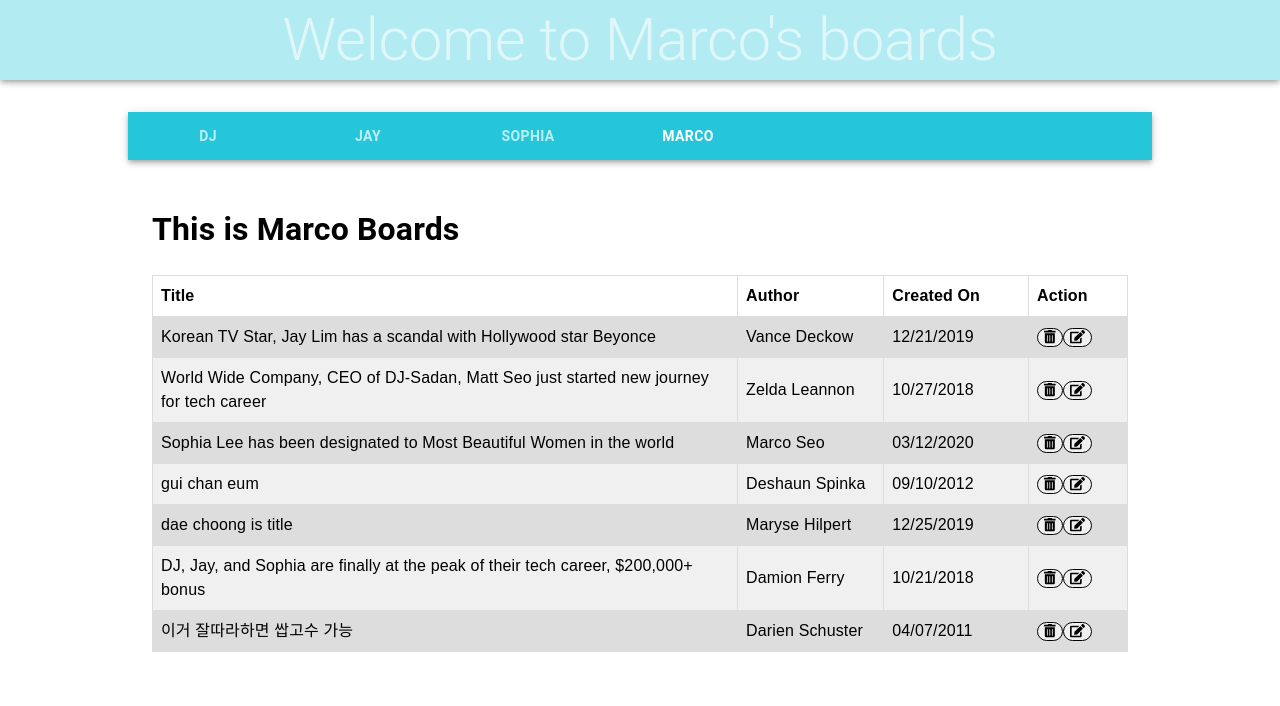
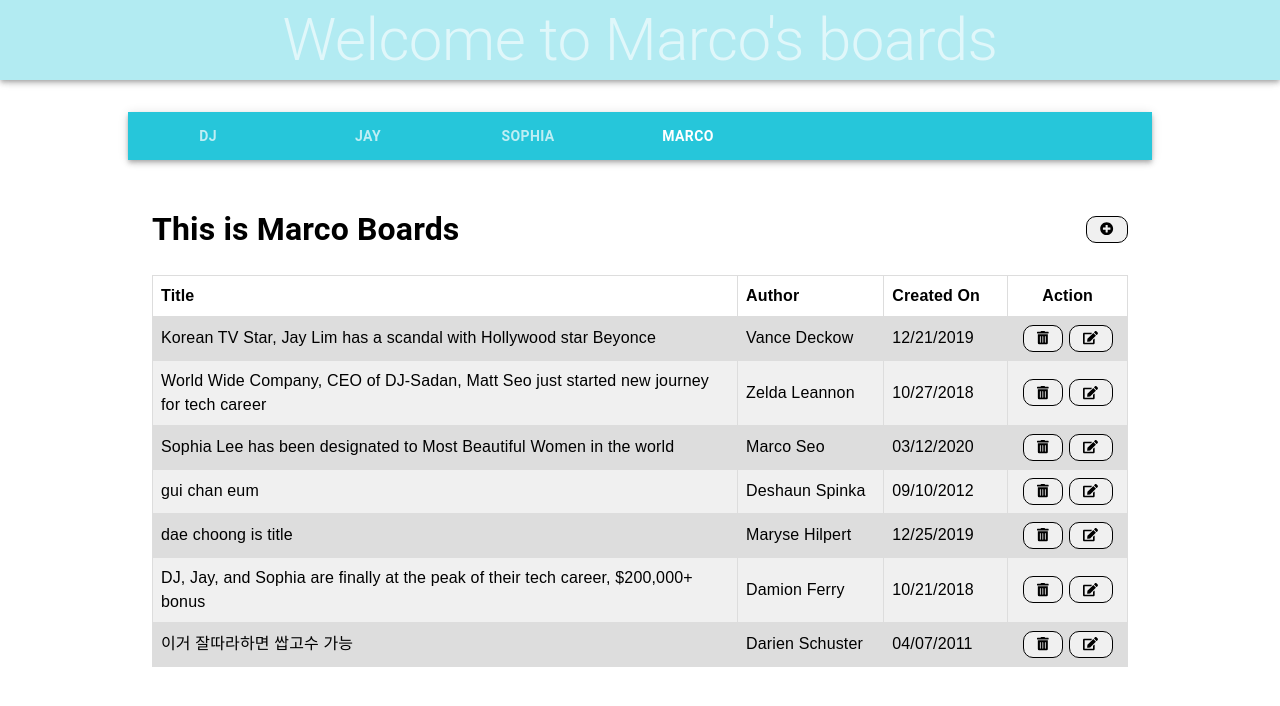
Before and after one commit to seeck3/DJAY_Sophia_Practice, a React (Create React App) app in the folder boards/: page / in a window 1280 px wide. Shown: the top 706 px of the page. Built offline with nearby package versions, Linux system fonts and the light colour scheme; what uuidv4 would draw is missing.

Commit message:
create board

```diff
--- a/boards/src/Components/Boards/Marco/MarcoBoards.css
+++ b/boards/src/Components/Boards/Marco/MarcoBoards.css
@@ -1,3 +1,14 @@
+.header-container {
+  display: flex;
+  justify-content: space-between;
+  align-items: center;
+}
+.action-container {
+  display: flex;
+  justify-content: space-evenly;
+  align-items: center;
+}
+
 table {
   font-family: arial, sans-serif;
   border-collapse: collapse;
@@ -26,10 +37,10 @@ th:nth-child(1) {
 th:nth-child(2) {
   width: 15%;
 }
-/* th:nth-last-child(2),
-td:nth-last-child(2) {
+th:nth-last-child(1),
+td:nth-last-child(1) {
   text-align: center;
-} */
+}
 
 tr:nth-child(odd) {
   background-color: #f0f0f0;
@@ -46,4 +57,5 @@ button {
   border: 1px solid black;
   border-radius: 10px;
   text-align: center;
+  padding: 5px 1em;
 }
--- a/boards/src/Components/Boards/Marco/MarcoBoards.tsx
+++ b/boards/src/Components/Boards/Marco/MarcoBoards.tsx
@@ -8,6 +8,7 @@ import {
   faTrashAlt,
   faEdit,
   faArrowLeft,
+  faPlusCircle,
 } from '@fortawesome/free-solid-svg-icons';
 
 import mock_data from '../../../MockData/Data';
@@ -20,6 +21,11 @@ const MarcoBoards = (props: any) => {
   //     console.log(clickedBoard);
   //   }, [clickedBoard]);
   let items = [];
+
+  const onCreate = () => {
+    alert('Creating~~~');
+  };
+
   function onDelete() {
     alert('Deleting~~');
   }
@@ -52,7 +58,12 @@ const MarcoBoards = (props: any) => {
 
   return (
     <div>
+      <div className='header-container'>
         <h1>This is Marco Boards</h1>
+        <button onClick={onCreate}>
+          <FontAwesomeIcon icon={faPlusCircle} />
+        </button>
+      </div>
 
       {!clickedBoard ? (
         <table>
@@ -69,12 +80,14 @@ const MarcoBoards = (props: any) => {
               <td>{data.author.firstName + ' ' + data.author.lastName}</td>
               <td>{<Moment format='MM/DD/YYYY'>{data.createdOn}</Moment>}</td>
               <td>
+                <div className='action-container'>
                   <button onClick={() => onDelete()}>
                     <FontAwesomeIcon icon={faTrashAlt} />
                   </button>
                   <button onClick={() => onEdit()}>
                     <FontAwesomeIcon icon={faEdit} />
                   </button>
+                </div>
               </td>
             </tr>
           ))}
```
Also changed, not shown: boards/src/Components/Boards/Marco/CreateBoard/CreateBoard.tsx (added, +17 -0 lines). Lines whose indentation alone changed are shown as unchanged.
